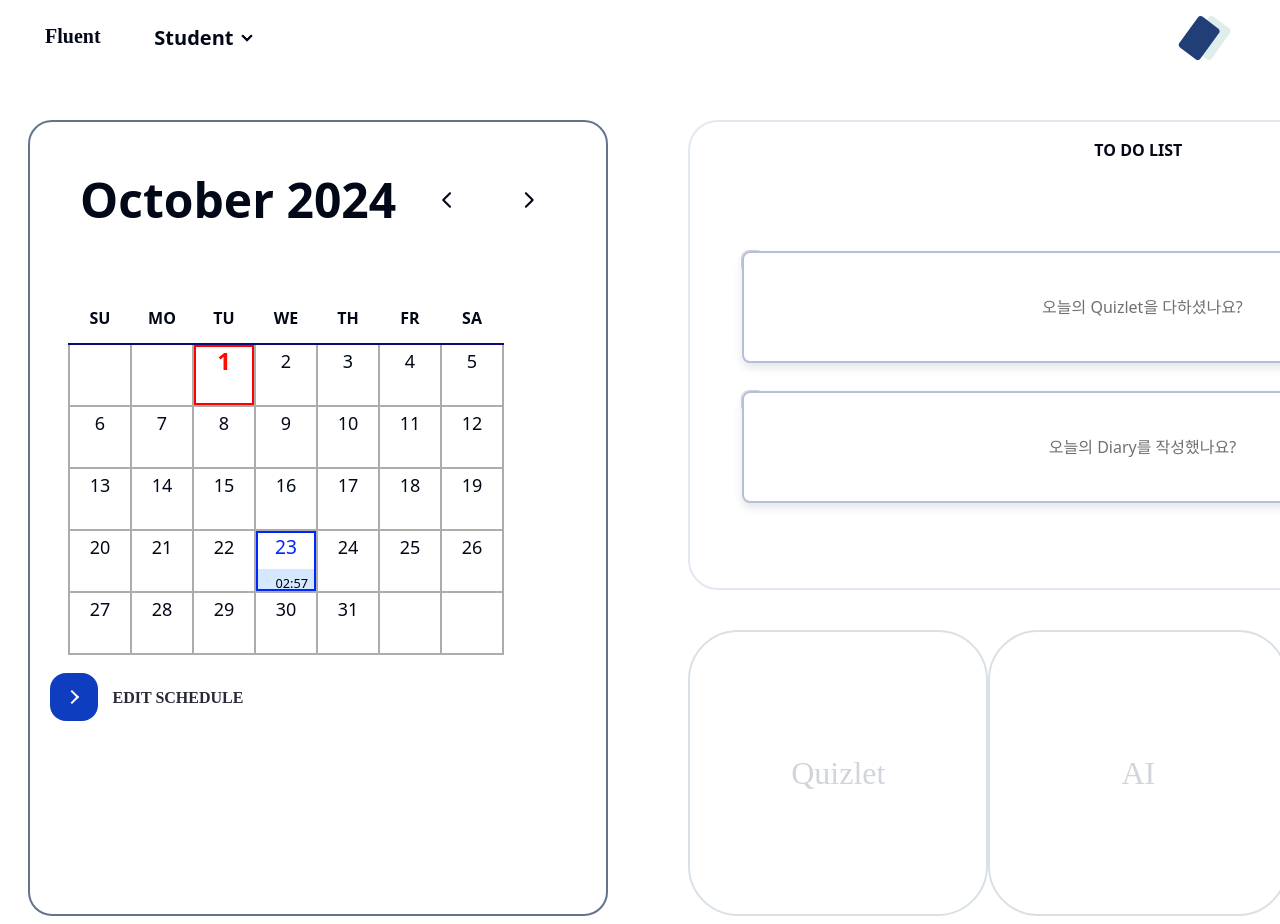
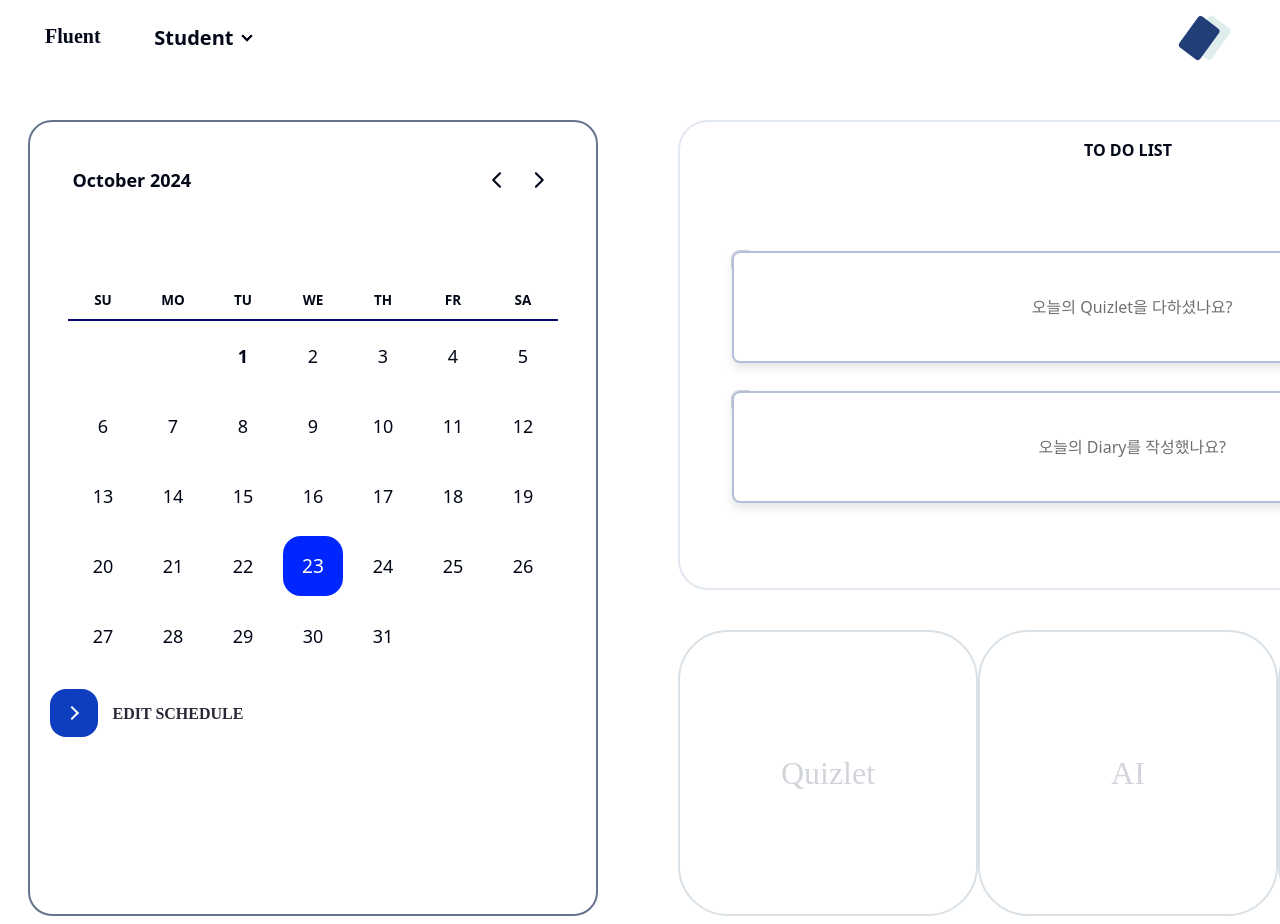
Before and after one commit to philjin97/Fluent_FE, a Next.js app: page / in a window 1280 px wide. Shown: the top 924 px of the page. Built offline with nearby package versions, Linux system fonts and the light colour scheme; data requests are answered from the project's data file; a web font is replaced by a local one.

Commit message:
Schedule desgin, 메인페이지 schedule 차별화

```diff
--- a/app/page.tsx
+++ b/app/page.tsx
@@ -3,6 +3,7 @@
 import Link from "next/link";
 import Record from "../components/record";
 import ReadCalendar from "../components/readcalendar";
+import TodayReadCalender from "../components/TodayReadcalendar";
 import { useEffect, useState } from "react";
 import { Button } from "../@/components/ui/button";
 
@@ -38,7 +39,7 @@ export default function Page() {
     <div className="flex flex-col justify-center ">
       <div className="flex justify-around   m-2 gap-20 ">
         <div className=" border-2 border-slate-500 rounded-3xl p-5">
-          <ReadCalendar dates={classes} />
+          <TodayReadCalender dates={classes} />
           <div className="">
             <Link href="/schedule">
               <EditSchedule id="schedule" content={content} />
--- a/app/schedule/page.tsx
+++ b/app/schedule/page.tsx
@@ -7,6 +7,7 @@ import React, { useState, useEffect } from "react";
 import { DayPicker } from "react-day-picker";
 import ReadCalendar from "../../components/readcalendar";
 import "react-day-picker/dist/style.css";
+import ScheduleTable from "../../components/scheduletable";
 
 export default function Page() {
   const [time, setTime] = useState("");
--- /dev/null
+++ b/components/TodayReadcalendar.tsx
@@ -0,0 +1,159 @@
+"use client";
+
+import { useState, useEffect } from "react";
+import { DayPicker } from "react-day-picker";
+import styled from "styled-components";
+import "react-day-picker/src/style.css";
+
+const CustomDayPicker = styled(DayPicker)`
+  .rdp {
+    --rdp-caption-font-size: 18px; /* 기본 캡션 폰트 크기 */
+    --rdp-accent-color: #0000ff; /* 선택된 날짜 배경 색 */
+    --rdp-background-color: #e7edff; /* hover된 요소 배경 색 */
+    --rdp-outline: 2px solid var(--rdp-accent-color); /* 포커스된 요소 테두리 */
+    --rdp-outline-selected: 3px solid var(--rdp-accent-color); /* 선택된 요소 테두리 */
+    --rdp-selected-color: #fff; /* 선택된 날짜 텍스트 색 */
+    margin: 1em;
+  }
+
+  .rdp-caption {
+    display: flex;
+    align-items: center;
+    justify-content: space-between;
+    padding: 0;
+    text-align: left;
+    margin-bottom: 5rem;
+  }
+
+  .rdp-caption_label {
+    position: relative;
+    z-index: 1;
+    display: inline-flex;
+    align-items: center;
+    margin: 0;
+    padding: 0 0.25em;
+    white-space: nowrap;
+    color: currentColor;
+    border: 0;
+    font-family: inherit;
+    font-weight: bold;
+    font-size: var(--rdp-caption-font-size);
+  }
+
+  .rdp-head_cell {
+    vertical-align: middle;
+    font-weight: 700;
+    text-align: center;
+    text-transform: uppercase;
+    padding: 0;
+    border-bottom: 2px solid #0a0a76;
+  }
+
+  .rdp-weeknumber,
+  .rdp-day {
+    display: flex;
+    overflow: hidden;
+    align-items: center;
+    justify-content: center;
+    box-sizing: border-box;
+    font-weight: 500;
+    border: 2px solid transparent;
+    border-radius: 30%;
+    margin: 5px;
+  }
+
+  .rdp-day_today:not(.rdp-day_outside) {
+    font-weight: 700;
+  }
+
+  .mybookedclass {
+    background-color: rgb(0, 38, 255);
+    color: white;
+  }
+
+  /* 반응형 디자인 적용 */
+  /* 16인치 맥북 (최소 1400px) */
+  @media (min-width: 1400px) {
+    .rdp {
+      --rdp-cell-size: 100px;
+    }
+
+    .rdp-weeknumber,
+    .rdp-day {
+      --rdp-cell-size: 100px;
+    }
+
+    .mybookedclass {
+      --rdp-cell-size: 100px;
+      font-size: 1.4rem;
+    }
+  }
+
+  /* 14인치 맥북 (1200px ~ 1400px) */
+  @media (min-width: 1200px) and (max-width: 1399px) {
+    .rdp {
+      --rdp-cell-size: 100px;
+    }
+    .rdp-weeknumber,
+    .rdp-day {
+      --rdp-cell-size: 60px;
+    }
+    .mybookedclass {
+      --rdp-cell-size: 60px;
+      font-size: 1.2rem;
+    }
+  }
+
+  /* 태블릿 (768px ~ 1199px) */
+  @media (min-width: 768px) and (max-width: 1199px) {
+    .rdp {
+      --rdp-cell-size: 80px;
+    }
+    .rdp-weeknumber,
+    .rdp-day {
+      --rdp-cell-size: 40px;
+    }
+    .mybookedclass {
+      --rdp-cell-size: 40px;
+      font-size: 1.1rem;
+    }
+  }
+
+  /* 아이폰 및 작은 화면 (최대 767px) */
+  @media (max-width: 767px) {
+    .rdp {
+      --rdp-cell-size: 60px;
+    }
+    .rdp-weeknumber,
+    .rdp-day {
+      --rdp-cell-size: 20px;
+      font-size: 0.8rem;
+    }
+
+    .mybookedclass {
+      --rdp-cell-size: 20px;
+      font-size: 0.8rem;
+    }
+  }
+`;
+
+const URL = "http://localhost:3001/schedule";
+
+export default function ReadCalendar({ dates }) {
+  const classes = dates.map((date) => new Date(date.date));
+
+  return (
+    <div>
+      <CustomDayPicker
+        className=" text-lg "
+        defaultMonth={classes[0]} // 첫 번째 날짜를 기본 달로 설정
+        modifiers={{
+          booked: classes, // 예약된 날짜
+        }}
+        modifiersClassNames={{
+          booked: "mybookedclass", // 예약된 날짜에 커스텀 클래스 적용
+        }}
+      />
+    </div>
+  );
+}
```
